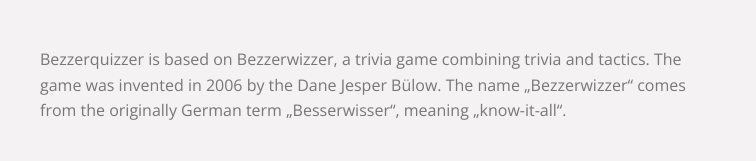
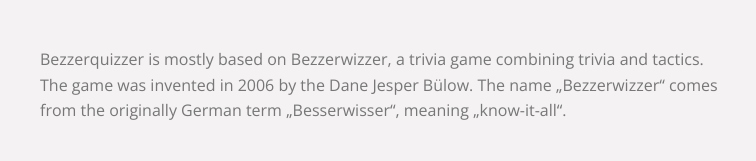
Before and after one commit to JRestorff/bezzerquizzer, a plain HTML site: page index.html in a window 1280 px wide. Shown: the part 203-364 px from the top of the page, 260-1016 px from the left. Drawn offline with nearby package versions, Linux system fonts and the light colour scheme.

Commit message:
Another change

```diff
--- a/index.html
+++ b/index.html
@@ -18,7 +18,7 @@
             <div class="content">
                 <main class="board">
                     <div class="introduction">
-                        <p>Bezzerquizzer is based on Bezzerwizzer, a trivia game combining trivia and tactics. The game was invented in 2006 by the Dane Jesper Bülow. The name „Bezzerwizzer“ comes from the originally German term „Besserwisser“, meaning „know-it-all“.</p>
+                        <p>Bezzerquizzer is mostly based on Bezzerwizzer, a trivia game combining trivia and tactics. The game was invented in 2006 by the Dane Jesper Bülow. The name „Bezzerwizzer“ comes from the originally German term „Besserwisser“, meaning „know-it-all“.</p>
                     </div>
                     <div class="questions--give">
                         <p>A new quiz game that never runs out of questions</p>
```
